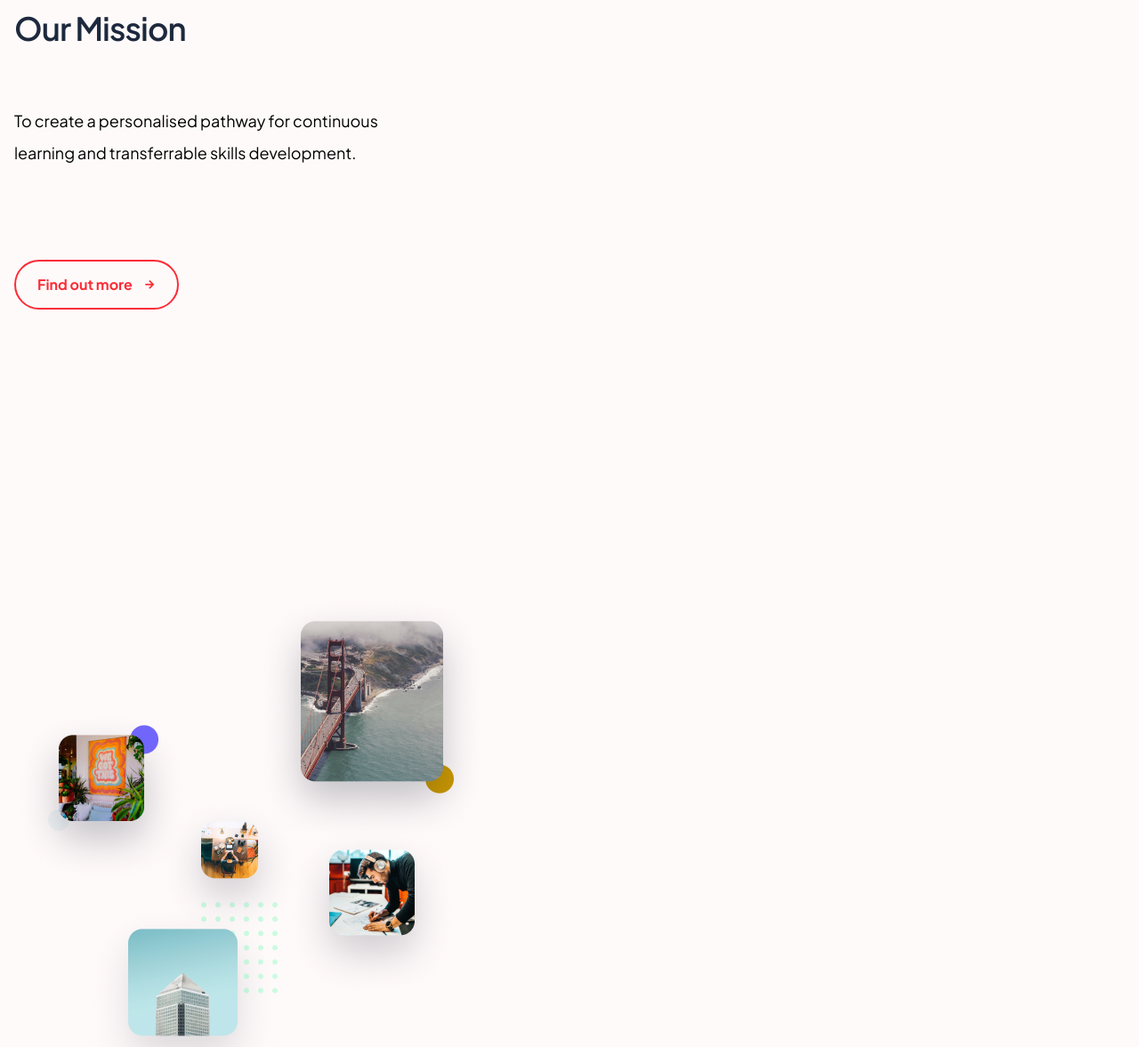
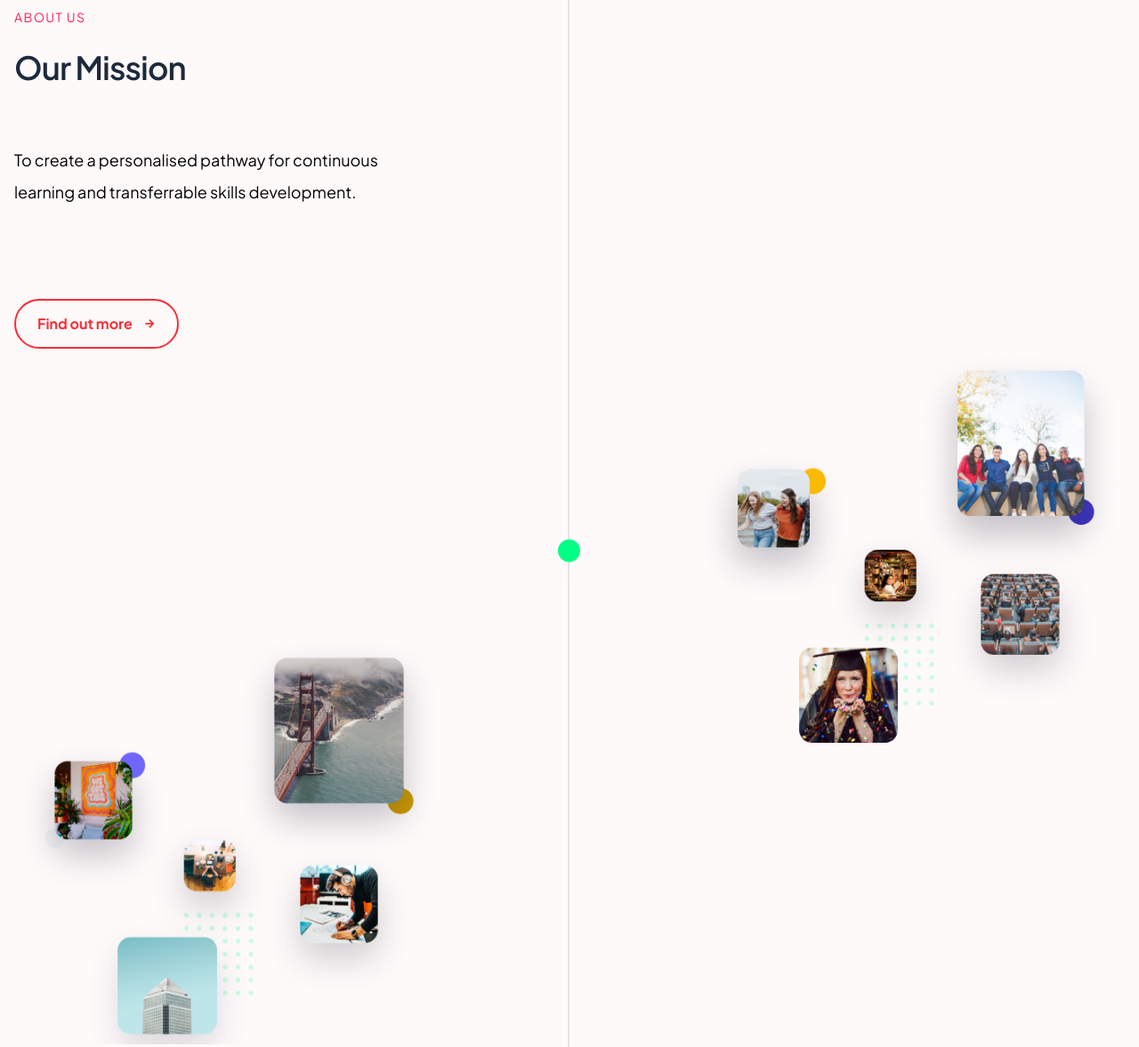
Before and after one commit to RashidMahmud/Tailwind-assignment2, a website built with Vite: page web/index.html in a window 1280 px wide. Shown: the part 1363-2540 px from the top of the page at 89% size. Built offline with nearby package versions, Linux system fonts and the light colour scheme.

Commit message:
mission image

```diff
--- a/web/index.html
+++ b/web/index.html
@@ -126,6 +126,15 @@
             <div class="my-12 scroll_right">
               <img class="sm:mx-auto" src="/img_group_2.png" alt="image">
             </div>
+            </div>
+          <div class="hidden lg:flex items-center justify-center">
+            <img src="/vertical_line.png" alt="">
+          </div>
+          <div class="">
+            <div class="my-12 scroll_right">
+              <img class="sm:mx-auto" src="/img_group_1.png" alt="image">
+            </div>
+            </div>
 
 </section>
 
```
